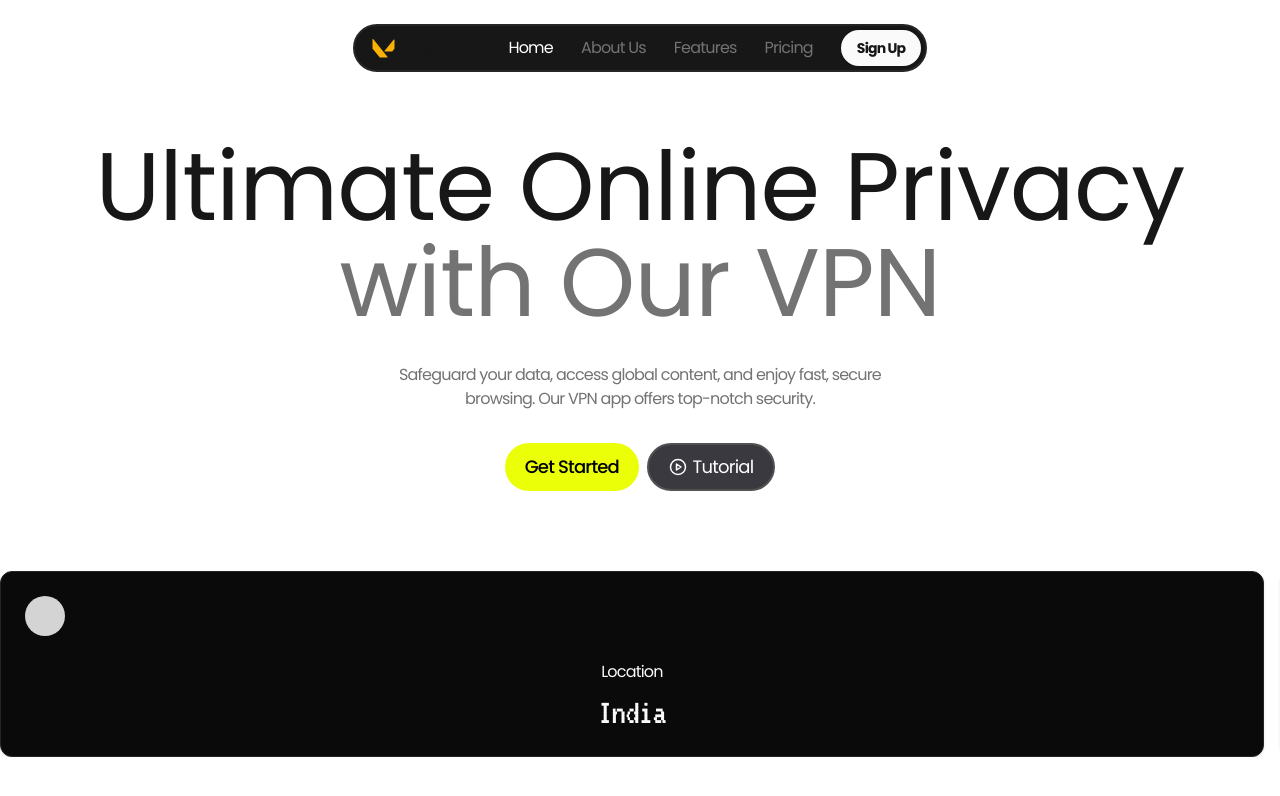
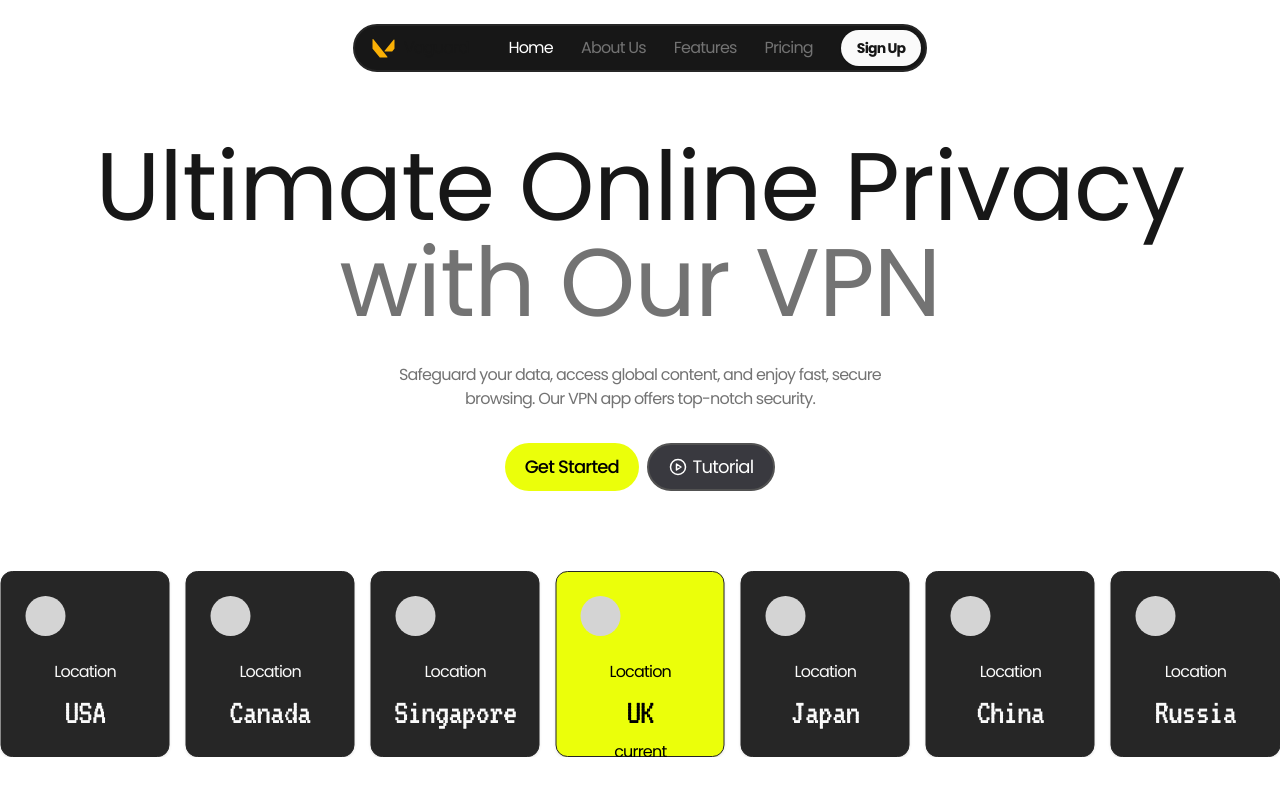
Before and after one commit to stingbulker/yuvraj-vpn, a Next.js app: page / in a window 1280 px wide. Shown: the top 796 px of the page. Built offline with nearby package versions, Linux system fonts and the light colour scheme.

Commit message:
modified:   app/components/Header.tsx 	modified:   app/globals.css 	modified:   components/ui/button.tsx

```diff
--- a/app/components/Header.tsx
+++ b/app/components/Header.tsx
@@ -1,4 +1,4 @@
-"use client"
+"use client";
 
 import { Button } from "@/components/ui/button";
 import { CirclePlay } from "lucide-react";
@@ -10,6 +10,7 @@ import {
 } from "@/components/ui/card";
 import {
   Carousel,
+  CarouselApi,
   CarouselContent,
   CarouselItem,
   CarouselNext,
@@ -17,39 +18,39 @@ import {
 } from "@/components/ui/carousel";
 import Autoplay from "embla-carousel-autoplay";
 import { vt } from "../fonts";
+import { useCallback, useEffect, useState } from "react";
+import { cn } from "@/lib/utils";
 
 const countries = [
-  {
-    country: "India",
-    flag: "/india.png",
-  },
-  {
-    country: "USA",
-    flag: "/usa.png",
-  },
-  {
-    country: "Canada",
-    flag: "/canada.png",
-  },
-  {
-    country: "Singapore",
-    flag: "/singapore.png",
-  },
-  {
-    country: "Japan",
-    flag: "/japan.png",
-  },
-  {
-    country: "China",
-    flag: "/china.png",
-  },
-  {
-    country: "UK",
-    flag: "/uk.png",
-  },
+  "India",
+  "USA",
+  "Canada",
+  "Singapore",
+  "UK",
+  "Japan",
+  "China",
+  "Russia",
+  "Netherlands",
+  "France",
 ];
 
 export default function Header() {
+  const [api, setApi] = useState<CarouselApi>();
+  const [currentSlide, setCurrentSlide] = useState(3);
+
+  const logSlidesInView = useCallback((emblaApi: any) => {
+    const slides = emblaApi.slidesInView();
+    console.log(slides);
+    console.log("current slide", slides[Math.round((slides.length - 1) / 2)]);
+    setCurrentSlide(slides[Math.round((slides.length - 1) / 2)] - 1);
+  }, []);
+
+  useEffect(() => {
+    if (api) {
+      api.on("slidesInView", logSlidesInView);
+    }
+  }, [api]);
+
   return (
     <div className="min-h-screen flex flex-col items-center justify-center gap-20">
       {/* <div className="w-[75vw] h-[75vw] rounded-full bg-neutral-900 border-solid border-2 border-neutral-800"></div> */}
@@ -81,16 +82,28 @@ export default function Header() {
       <div className="flex w-full">
         <Carousel
           className="w-full"
+          opts={{
+            align: "start",
+          }}
+          setApi={setApi}
           plugins={[
-            // Autoplay({
-            //   delay: 4000,
-            // }),
+            Autoplay({
+              delay: 5000,
+            }),
           ]}
         >
-          <CarouselContent className="w-full">
+          <CarouselContent className="select-none">
             {countries.map((country, index) => (
-              <CarouselItem key={index} className="w-[1/7]">
-                <Card>
+              <CarouselItem
+                key={index}
+                className="basis-[14.28%] aspect-square"
+              >
+                <Card
+                  className={cn(
+                    `w-full h-full bg-neutral-800`,
+                    currentSlide === index && "bg-accent text-black"
+                  )}
+                >
                   <CardHeader>
                     <div className="flex">
                       <div className="w-10 h-10 bg-neutral-300 rounded-full"></div>
@@ -98,7 +111,8 @@ export default function Header() {
                   </CardHeader>
                   <CardFooter className="flex flex-col gap-2">
                     <p>Location</p>
-                    <p className={`${vt.className} text-4xl`}>{country.country}</p>
+                    <p className={`${vt.className} text-4xl`}>{country}</p>
+                    <p>{currentSlide == index && "current"}</p>
                   </CardFooter>
                 </Card>
               </CarouselItem>
--- a/app/globals.css
+++ b/app/globals.css
@@ -40,7 +40,7 @@ body {
     --secondary-foreground: 0 0% 98%;
     --muted: 0 0% 14.9%;
     --muted-foreground: 0 0% 63.9%;
-    --accent: 0 0% 14.9%;
+    --accent: 65 100% 52%;
     --accent-foreground: 0 0% 98%;
     --destructive: 0 62.8% 30.6%;
     --destructive-foreground: 0 0% 98%;
--- a/components/ui/button.tsx
+++ b/components/ui/button.tsx
@@ -19,7 +19,7 @@ const buttonVariants = cva(
           "bg-secondary text-secondary-foreground shadow-sm hover:bg-secondary/80",
         ghost: "hover:bg-accent hover:text-accent-foreground",
         link: "text-primary underline-offset-4 hover:underline",
-        yellow: "bg-[#eaff08] text-black text-lg hover:bg-[#eaff08]/90 rounded-full",
+        yellow: "bg-accent text-black text-lg hover:bg-accent/90 rounded-full",
         grey: "bg-[#39393f] text-white text-lg border-solid border-2 border-neutral-600 hover:bg-[#39393f]/90 rounded-full",
       },
       size: {
```
